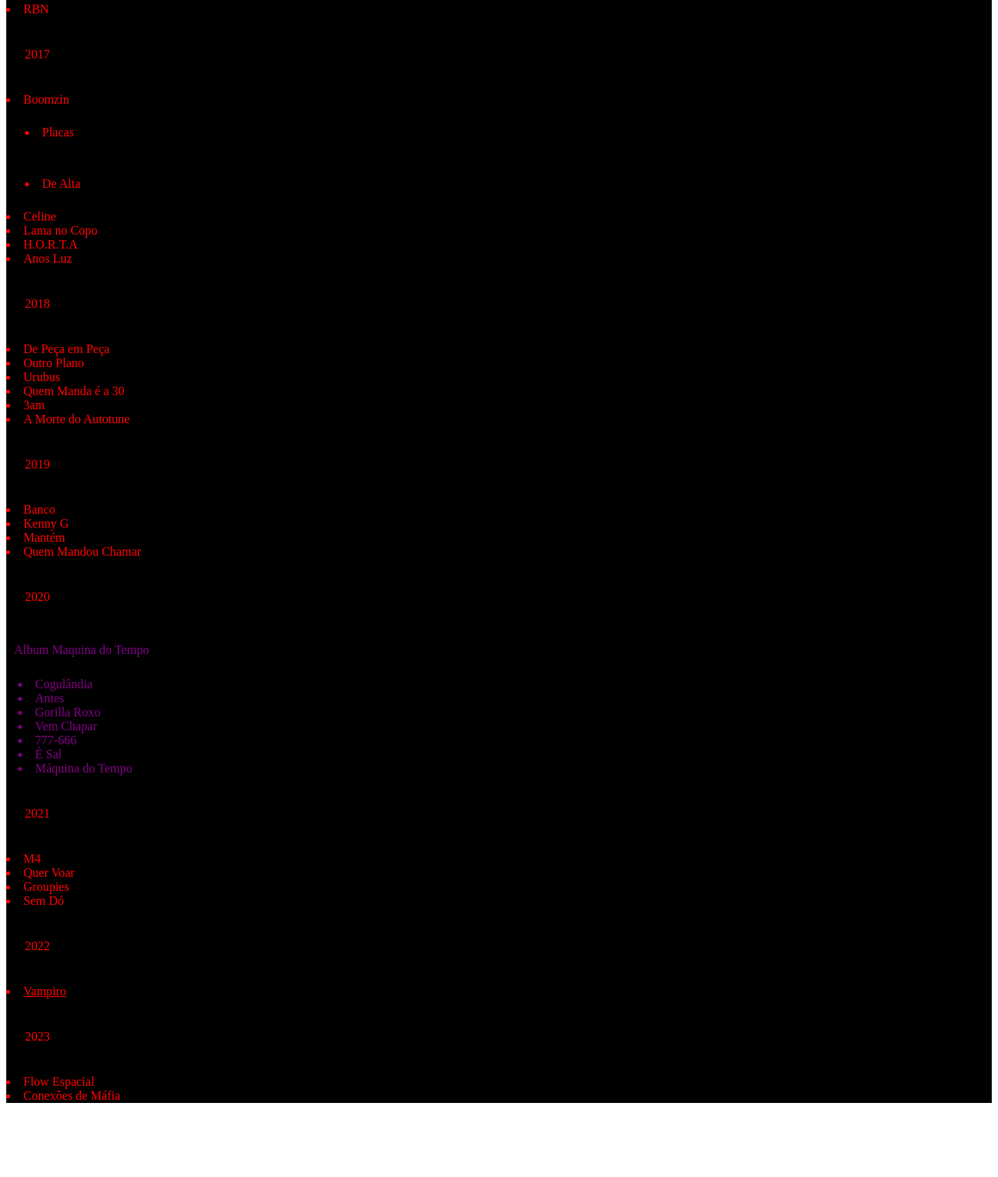
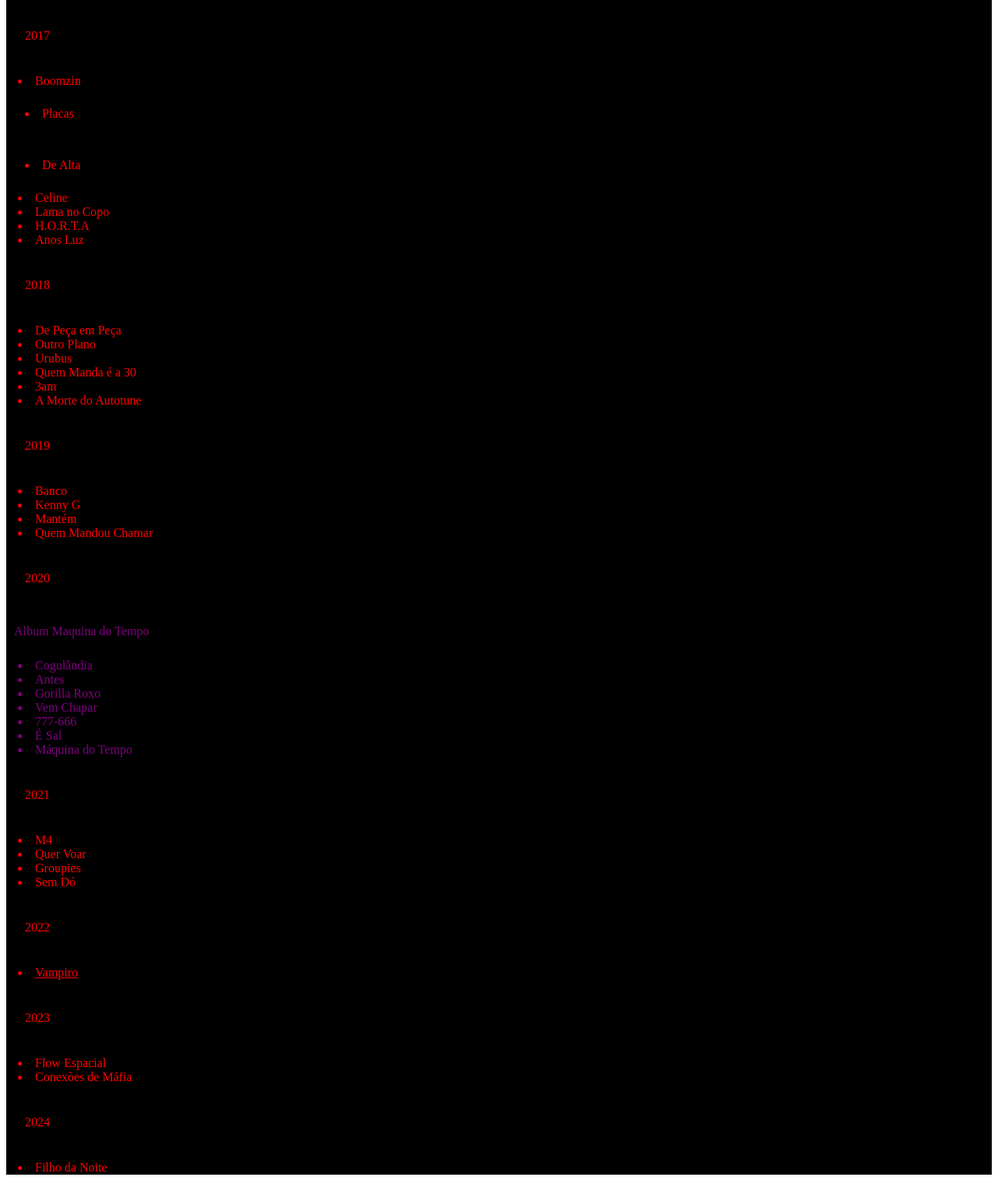
Before and after one commit to Delmar-Alvin/Trabalho-do-DELMAR, a plain HTML site: page index.html in a window 1280 px wide. Shown: the part 1524-3034 px from the top of the page at 78% size. Before the commit the page ends 2947 px from the top, so only its background shows below. Drawn offline with Linux system fonts and the light colour scheme.

Commit message:
Add files via upload

```diff
--- a/index.html
+++ b/index.html
@@ -30,27 +30,27 @@
 
     <h2 class="discografia-titulo">Discografia</h2>
     <p class="discografia-texto-um">2016</p>
-    <li>RBN</li>
+    <li class="Espaço">RBN</li>
     <p class="discografia-texto-um">2017</p>
-    <li> Boomzin</li>
+    <li class="Espaço"> Boomzin</li>
         <li class="discografia-texto-um">Placas</li>
         <li class="discografia-texto-um">De Alta</li>
-        <li>Celine</li>
-        <li>Lama no Copo</li>
-        <li>H.O.R.T.A</li>
-        <li>Anos Luz</li>
+        <li class="Espaço">Celine</li>
+        <li class="Espaço">Lama no Copo</li>
+        <li class="Espaço">H.O.R.T.A</li>
+        <li class="Espaço">Anos Luz</li>
         <p class="discografia-texto-um">2018</p>
-        <li>De Peça em Peça</li>
-        <li>Outro Plano</li>
-        <li>Urubus</li>
-        <li>Quem Manda é a 30</li>
-        <li>3am</li>
-        <li>A Morte do Autotune</li>
+        <li class="Espaço">De Peça em Peça</li>
+        <li class="Espaço">Outro Plano</li>
+        <li class="Espaço">Urubus</li>
+        <li class="Espaço">Quem Manda é a 30</li>
+        <li class="Espaço">3am</li>
+        <li class="Espaço">A Morte do Autotune</li>
         <p class="discografia-texto-um">2019</p>
-        <li>Banco</li>
-        <li>Kenny G</li>
-        <li>Mantém</li>
-        <li>Quem Mandou Chamar</li>
+        <li class="Espaço">Banco</li>
+        <li class="Espaço">Kenny G</li>
+        <li class="Espaço">Mantém</li>
+        <li class="Espaço">Quem Mandou Chamar</li>
         <p class="discografia-texto-um">2020</p>
         <p class="Maquina-do-Tempo-album">Album Maquina do Tempo</p>
         <li class="Maquina-do-Tempo">Cogulândia</li>
@@ -61,14 +61,16 @@
         <li class="Maquina-do-Tempo">É Sal</li>
         <li class="Maquina-do-Tempo">Máquina do Tempo</li>
         <p class="discografia-texto-um">2021</p>
-        <li>M4</li>
-        <li>Quer Voar</li>
-        <li>Groupies</li>
-        <li>Sem Dó</li>
+        <li class="Espaço">M4</li>
+        <li class="Espaço">Quer Voar</li>
+        <li class="Espaço">Groupies</li>
+        <li class="Espaço">Sem Dó</li>
         <p class="discografia-texto-um">2022</p>
-        <a href="https://youtu.be/TKqa-ZXGKYA" class="Vampiro"><li>Vampiro</li></a>
+        <a href="https://youtu.be/TKqa-ZXGKYA" class="Vampiro"><li class="Espaço">Vampiro</li></a>
         <p class="discografia-texto-um">2023</p>
-        <li>Flow Espacial</li>
-        <li>Conexões de Máfia</li>
+        <li class="Espaço">Flow Espacial</li>
+        <li class="Espaço">Conexões de Máfia</li>
+        <p class="discografia-texto-um">2024</p>
+        <li class="Espaço">Filho da Noite</li>
 </body>
 </html>
--- a/style.css
+++ b/style.css
@@ -69,3 +69,9 @@
 .Vampiro{
     color: red;
 }
+.Espaço{
+    margin: 0 15px;
+}
+.discografia-titulo{
+    margin: 0 24px;
+}
```
